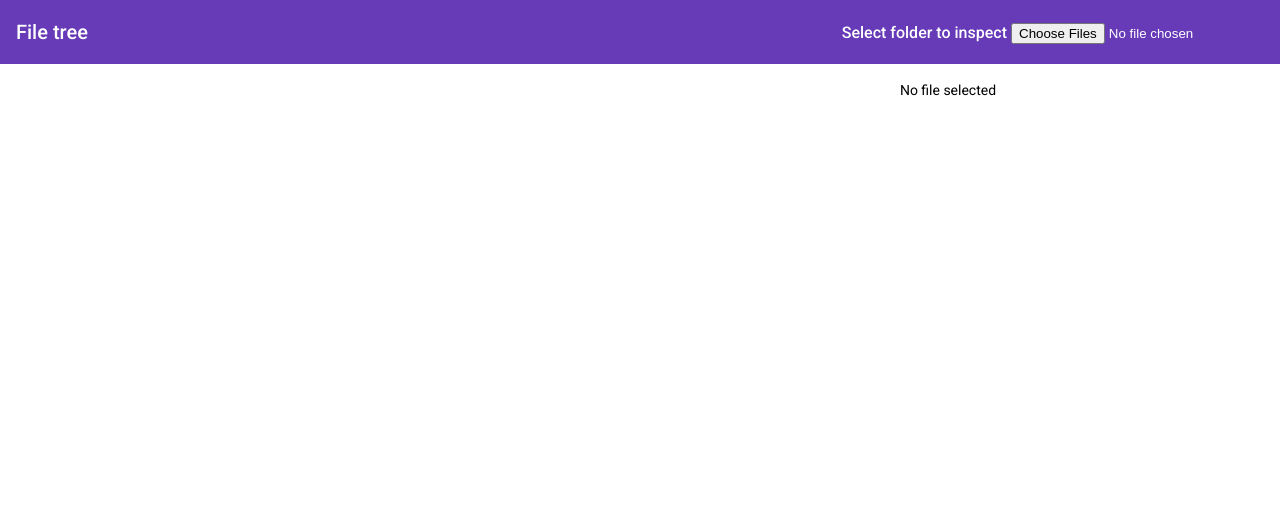
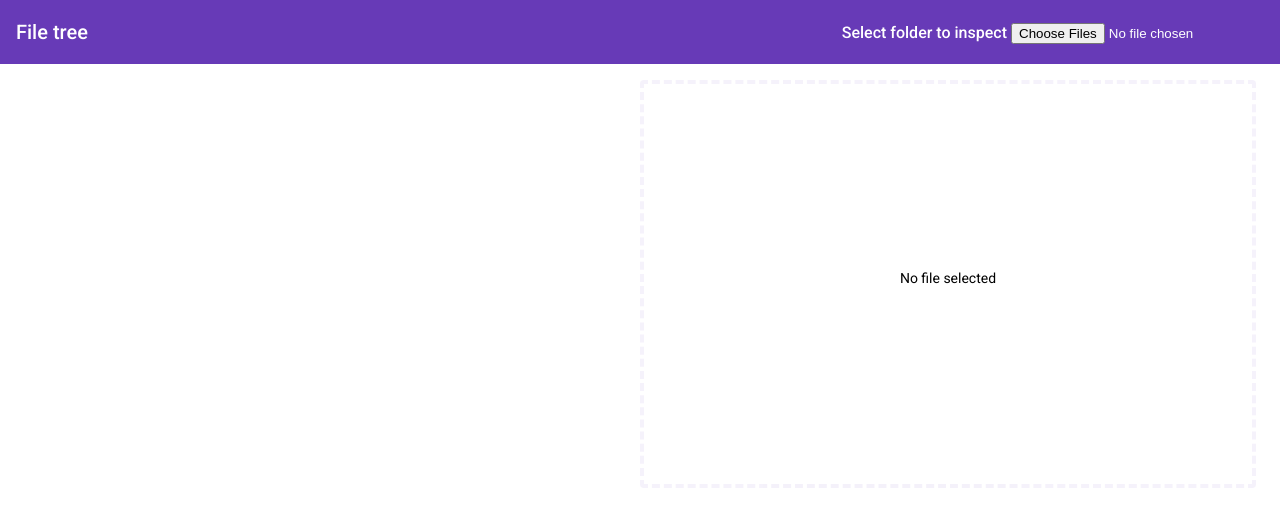
Before and after one commit to jcuenca95/file-tree, an Angular app: page / in a window 1280 px wide. Shown: the top 526 px of the page. Built offline with nearby package versions, Linux system fonts and the light colour scheme.

Commit message:
style(file-preview): not file selected styled

```diff
--- a/src/app/features/file-preview/file-preview.component.html
+++ b/src/app/features/file-preview/file-preview.component.html
@@ -1,3 +1,7 @@
 <ng-container #viewer></ng-container>
 <file-details *ngIf="file" [file]="file"></file-details>
-<p *ngIf="!file">No file selected</p>
+<ng-container *ngIf="!file">
+  <div class="empty-preview">
+    <p>No file selected</p>
+  </div>
+</ng-container>
--- a/src/app/features/file-preview/file-preview.component.scss
+++ b/src/app/features/file-preview/file-preview.component.scss
@@ -0,0 +1,9 @@
+@import '../../../styles.scss';
+.empty-preview {
+    border-radius: 4px;
+    border: 4px $accent dashed;
+    height: 400px;
+    display: flex;
+    align-items: center;
+    justify-content: center;
+}
--- a/src/app/features/file-tree/file-node/file-node.component.scss
+++ b/src/app/features/file-tree/file-node/file-node.component.scss
@@ -1,3 +1,5 @@
+@import '../../../../styles.scss';
+
 .node {
     display: flex;
     align-items: flex-end;
@@ -7,6 +9,6 @@
 }
 
 .node.selected {
-    background-color: #673ab710;
+    background-color: $accent;
     border-radius: 4px;
 }
--- a/src/styles.scss
+++ b/src/styles.scss
@@ -12,3 +12,4 @@ body {
 .display-flex {
   display: flex;
 }
+$accent: #673ab710;
```
